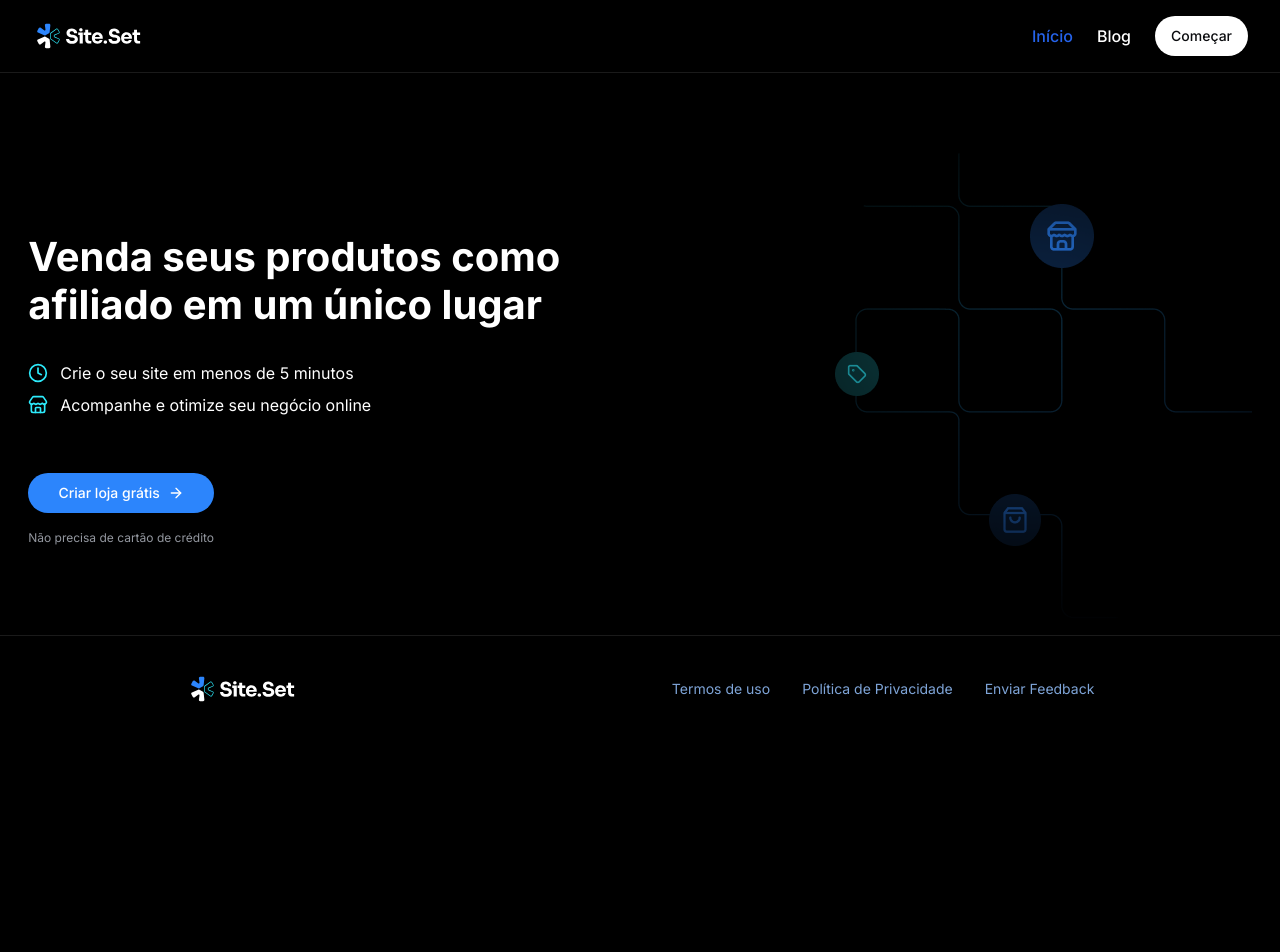
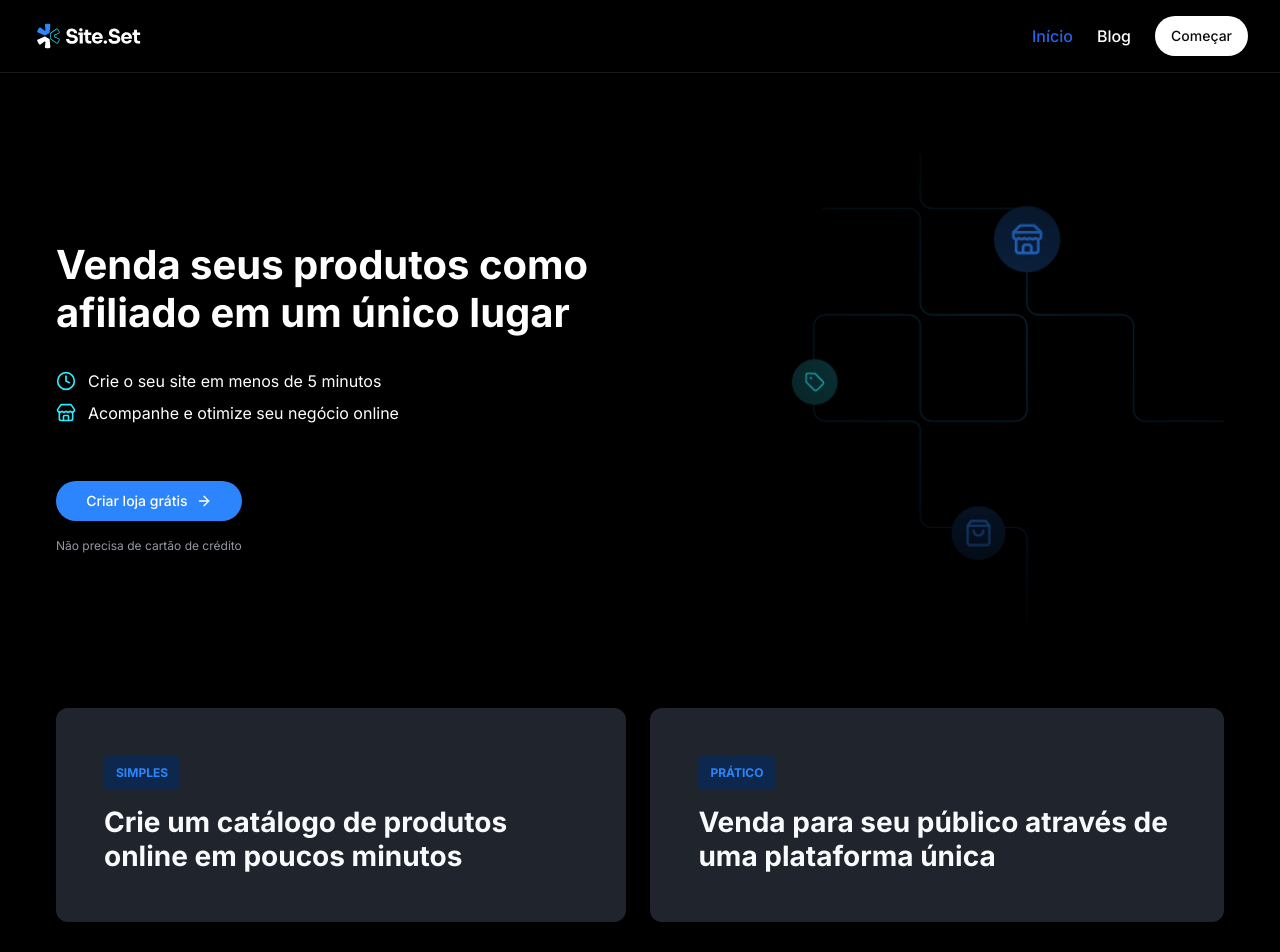
Before and after one commit to xsalles/next-course, a Next.js app: page / in a window 1280 px wide. Shown: the top 952 px of the page. Before the commit the page ends 800 px from the top, so only its background shows below. Built offline with nearby package versions, Linux system fonts and the light colour scheme.

Commit message:
feat: added two cards from the feature section.

```diff
--- /dev/null
+++ b/src/components/FeatureSection/index.tsx
@@ -0,0 +1,29 @@
+export default function FeatureSection() {
+  return (
+    <section className="p-14">
+
+    <div className="flex gap-6 justify-between">
+        <article className="flex flex-col text-left p-12 gap-4 bg-gray-400 rounded-xl">
+        <p className="bg-blue-400 text-blue-200 px-3 py-2 text-body-xs font-bold rounded-sm w-fit">
+          SIMPLES
+        </p>
+        <h3 className="text-heading-lg text-gray-100">
+          Crie um catálogo de produtos online em poucos minutos
+        </h3>
+      </article>
+
+      <article className="flex flex-col text-left p-12 gap-4 bg-gray-400 rounded-xl">
+        <p className="bg-blue-400 text-blue-200 px-3 py-2 text-body-xs font-bold rounded-sm w-fit">
+          PRÁTICO
+        </p>
+        <h3 className="text-heading-lg text-gray-100">
+          Venda para seu público através de uma plataforma única
+        </h3>
+      </article>
+
+    </div>
+
+      <article></article>
+    </section>
+  );
+}
--- a/src/components/HeroSection/index.tsx
+++ b/src/components/HeroSection/index.tsx
@@ -5,7 +5,7 @@ import { ArrowRight, Clock, Store } from "lucide-react";
 
 export default function HeroSection() {
   return (
-    <section className="flex mt-36 items-center gap-14 justify-around">
+    <section className="flex mt-36 items-center gap-14 px-14 justify-between">
       <div className="flex flex-col items-start text-left gap-14">
         <div className="flex flex-col gap-8">
           <h1 className="text-white text-heading-hg max-w-[640px]">
@@ -38,8 +38,8 @@ export default function HeroSection() {
       <Image
         alt="Ilustração de imagem"
         src={"/illustration.png"}
-        width={471}
-        height={491}
+        width={500}
+        height={500}
       />
     </section>
   );
--- a/src/pages/index.tsx
+++ b/src/pages/index.tsx
@@ -1,9 +1,11 @@
+import FeatureSection from "@/components/FeatureSection";
 import HeroSection from "@/components/HeroSection";
 
 export default function Home() {
   return (
     <>
       <HeroSection />
+      <FeatureSection />
     </>
   );
 }
```
